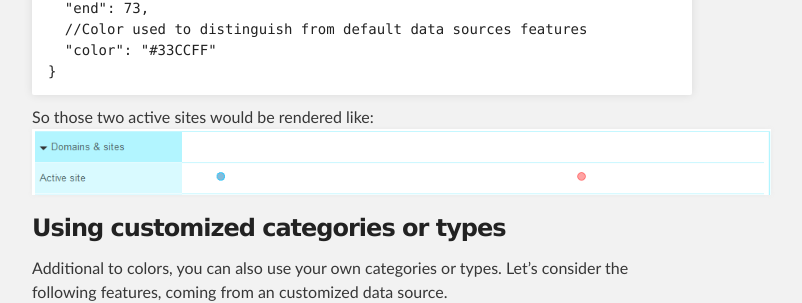
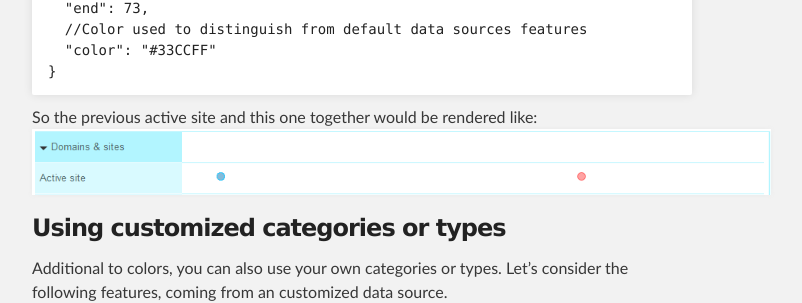
Before and after one commit to ebi-uniprot/ProtVista, a Jekyll site: the page built from dataServicesAndFormat.md, in a window 1280 px wide and 900 px high, scrolled down 3252 px. Shown: the part 153-456 px from the top of the window, without its empty margins (288-1090 px from the left). Built offline with Jekyll 4.4.1, drawn with Linux system fonts in a browser that asks for light colours.

Commit message:
Update active site text.

````diff
--- a/dataServicesAndFormat.md
+++ b/dataServicesAndFormat.md
@@ -22,7 +22,7 @@ title: Data sources and data format
 <!-- END doctoc generated TOC please keep comment here to allow auto update -->
 
 # Default data sources
-By default, ProtVista uses three data  [RESTful sources](http://www.ebi.ac.uk/uniprot/api/doc/index.html) provided by the Protein Function Development team. Particularly, it uses the feature data source, the variation data source and the proteomics data source.
+By default, ProtVista uses three data [RESTful sources](http://www.ebi.ac.uk/uniprot/api/doc/index.html) provided by the Protein Function Development team. Particularly, it uses the feature data source, the variation data source and the proteomics data source.
 
 The default data sources can be avoided when instantiating the component. Just set defaultSources to false, any other value as well as the omission of this property-key will result in loading the default data sources.
 
@@ -134,7 +134,7 @@ You can reuse the default categories and types. If you do so, in order to distin
 }
 ```
 
-So those two active sites would be rendered like:
+So the previous active site and this one together would be rendered like:
 ![](./images/activeSite_73_and_837.png)
 
 
````
